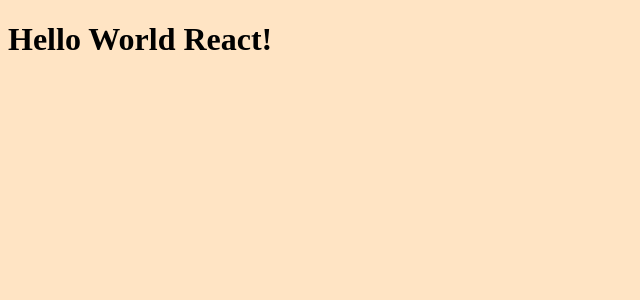
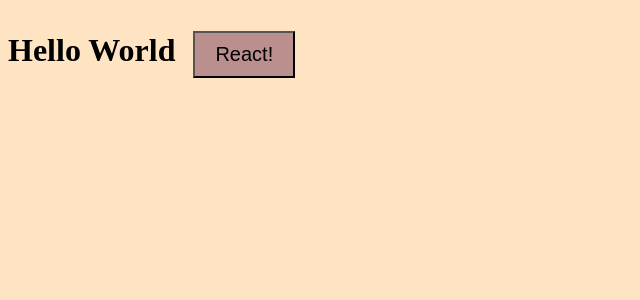
Before and after one commit to vickylance/react-scratch, a React app: page / in a window 1280 px wide. Shown: the top 300 px of the page, without its empty margins (0-640 px from the left). Built offline with nearby package versions, Linux system fonts and the light colour scheme.

Commit message:
Vignesh: Added styled-components

```diff
--- a/package.json
+++ b/package.json
@@ -33,6 +33,7 @@
   },
   "dependencies": {
     "react": "^17.0.2",
-    "react-dom": "^17.0.2"
+    "react-dom": "^17.0.2",
+    "styled-components": "^5.2.3"
   }
 }
--- a/src/index.jsx
+++ b/src/index.jsx
@@ -1,5 +1,11 @@
 import React from "react";
 import ReactDOM from "react-dom";
+import { Button } from "./index.style";
 import "./index.css";
 
-ReactDOM.render(<h1>Hello World React!</h1>, document.getElementById("root"));
+ReactDOM.render(
+  <h1>
+    Hello World <Button>React!</Button>
+  </h1>,
+  document.getElementById("root")
+);
--- /dev/null
+++ b/src/index.style.js
@@ -0,0 +1,9 @@
+import styled from "styled-components";
+
+export const Button = styled.button`
+  outline: none;
+  background: rosybrown;
+  font-size: 20px;
+  padding: 10px 20px;
+  margin: 10px;
+`;
```
Also changed, not shown: 1 other file (tests, documents, lock files or other folders).
